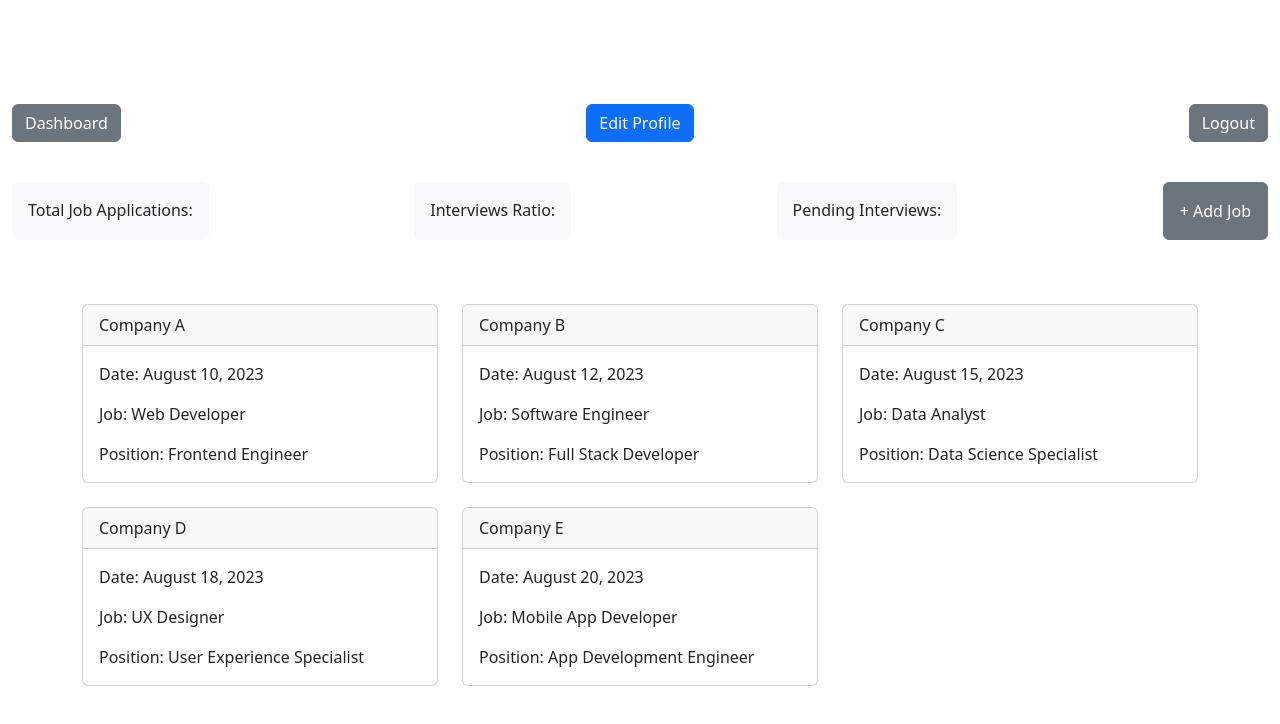
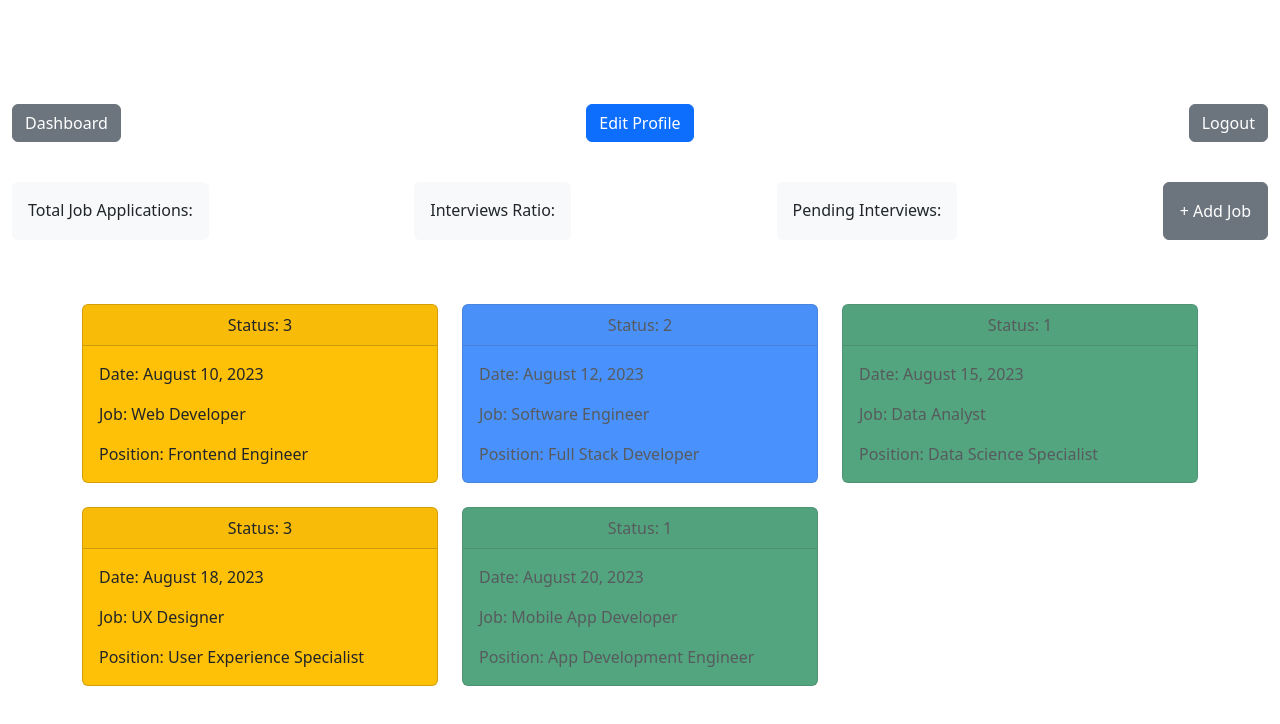
Before and after one commit to 1alyciaoliveira/JobJourney, a React (Create React App) app in the folder client/: page /dashboard in a window 1280 px wide. Shown: the top 724 px of the page. Built offline with nearby package versions, Linux system fonts and the light colour scheme; the HTML template or start-up script is replaced by a standard one.

Commit message:
Details dashboard colors

```diff
--- a/client/package.json
+++ b/client/package.json
@@ -13,7 +13,8 @@
     "react-dom": "^17.0.1",
     "react-scripts": "5.0.1",
     "web-vitals": "^0.2.4",
-    "@apollo/client": "^3.3.5"
+    "@apollo/client": "^3.3.5",
+    "react-beautiful-dnd": "^13.1.1"
   },
   "scripts": {
     "start": "react-scripts start",
--- a/client/src/App.js
+++ b/client/src/App.js
@@ -7,10 +7,9 @@ import Dashboard from './components/Dashboard';
 function App () {
   return (
     <div>
-      <Header />
-
+    <Header />
      <Main />
-     <Dashboard/>
+    <Dashboard/>
 
     </div>
   );
--- a/client/src/components/Dashboard.js
+++ b/client/src/components/Dashboard.js
@@ -1,5 +1,24 @@
 import React from 'react';
 import 'bootstrap/dist/css/bootstrap.min.css';
+import { DragDropContext, Droppable, Draggable } from 'react-beautiful-dnd';
+import "../style/Dashboard.css";
+
+
+/*
+  input InputJobApplication {
+    jobId: String
+    dateApplied: String
+    company: String
+    jobPosition: String
+    salary: Int
+    url: String
+    interview: Boolean
+    interviewDate: String
+    comments: String
+    status: String
+    reminder: Boolean
+    reminderDate: String
+  } */
 
 const Dashboard = () => {
   const jobData = [
@@ -8,30 +27,35 @@ const Dashboard = () => {
       date: 'August 10, 2023',
       jobTitle: 'Web Developer',
       jobPosition: 'Frontend Engineer',
+      status: 3
     },
     {
       company: 'Company B',
       date: 'August 12, 2023',
       jobTitle: 'Software Engineer',
       jobPosition: 'Full Stack Developer',
+      status: 2
     },
     {
       company: 'Company C',
       date: 'August 15, 2023',
       jobTitle: 'Data Analyst',
       jobPosition: 'Data Science Specialist',
+      status: 1
     },
     {
       company: 'Company D',
       date: 'August 18, 2023',
       jobTitle: ' UX Designer',
       jobPosition: ' User Experience Specialist',
+      status: 3
     },
     {
       company: 'Company E',
       date: 'August 20, 2023',
       jobTitle: 'Mobile App Developer',
       jobPosition: 'App Development Engineer',
+      status: 1
     },
 /*     {
       company: 'Company C',
@@ -41,13 +65,28 @@ const Dashboard = () => {
     } */
   ];
 
+  const getStatusColor = (status) => {
+    switch (status) {
+      case 1:
+        return 'bg-success opacity-75'; // Green
+      case 2:
+        return 'bg-primary opacity-75'; // Blue
+      case 3:
+        return 'bg-warning '; // Orange
+      default:
+        return 'bg-light'; // Default color
+    }
+  };
+
   return (
     <div className="container mt-4">
       <div className="row">
         {jobData.map((job, index) => (
           <div key={index} className="col-md-4 mb-4">
-            <div className="card">
-              <div className="card-header font-weight-bold">{job.company}</div>
+            <div className={` card ${getStatusColor(job.status)}`}>
+              <div className="card-header font-weight-bold text-center">
+                Status: {job.status}
+              </div>
               <div className="card-body">
                 <p className="card-text">Date: {job.date}</p>
                 <p className="card-text">Job: {job.jobTitle}</p>
--- /dev/null
+++ b/client/src/style/Dashboard.css
@@ -0,0 +1,3 @@
+.soft-color {
+    background-color: hsla(133, 100%, 42%, 0.877); /* Adjust hue, saturation, and lightness values */
+  }
```
